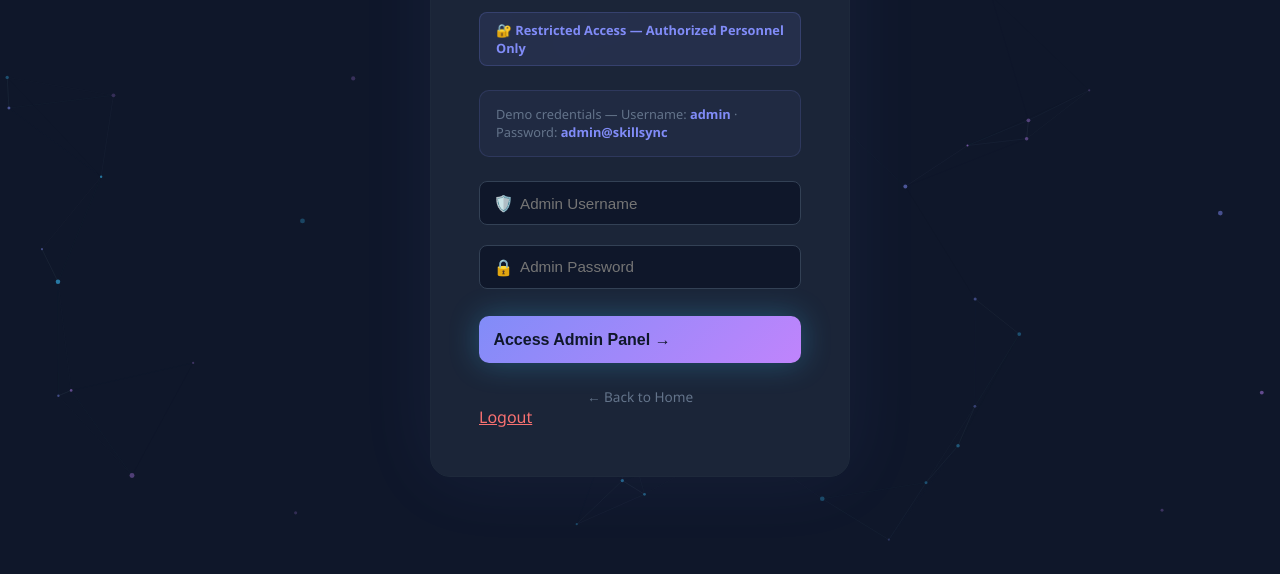
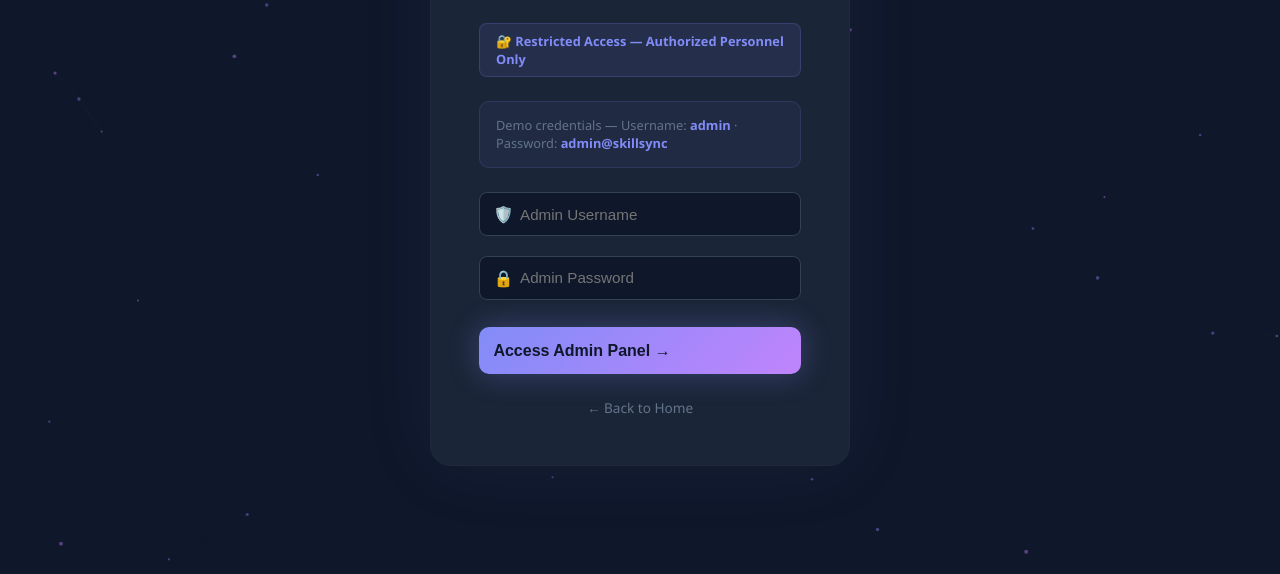
Before and after one commit to Mavrick-ME/jobs-skillsync, a plain HTML site: page frontend/admin/login.html in a window 1280 px wide. Shown: the part 226-800 px from the top of the page. Drawn offline with nearby package versions, Linux system fonts and the light colour scheme.

Commit message:
Fixed login pages with particles and auth system

```diff
--- a/frontend/admin/login.html
+++ b/frontend/admin/login.html
@@ -6,7 +6,6 @@
     <title>Admin Login | Jobs SkillSync</title>
     <link rel="stylesheet" href="../css/style.css">
     <link rel="stylesheet" href="../css/animations.css">
-    <script src="https://cdn.jsdelivr.net/npm/tsparticles@2/tsparticles.bundle.min.js"></script>
     <style>
         .login-wrapper {
             min-height: 100vh;
@@ -84,6 +83,10 @@
             border-radius: 10px;
             margin-top: 0.5rem;
             background: linear-gradient(135deg, #818cf8, #c084fc) !important;
+            box-shadow: 0 0 30px rgba(129, 140, 248, 0.3) !important;
+        }
+        .login-btn:hover {
+            box-shadow: 0 0 50px rgba(129, 140, 248, 0.5) !important;
         }
         .back-link {
             display: block;
@@ -122,6 +125,7 @@
     </style>
 </head>
 <body>
+
     <div id="tsparticles"></div>
 
     <div class="login-wrapper">
@@ -152,15 +156,30 @@
             <button class="btn-primary login-btn" onclick="handleLogin()">Access Admin Panel →</button>
 
             <a href="../index.html" class="back-link">← Back to Home</a>
-            <a href="#" onclick="logout(); window.location.href='login.html'" style="color:#f87171;">Logout</a>
         </div>
     </div>
 
     <script src="../js/app.js"></script>
     <script src="../js/auth.js"></script>
-    <script src="../js/animations.js"></script>
+    <script src="https://cdn.jsdelivr.net/npm/tsparticles@2/tsparticles.bundle.min.js"></script>
     <script>
-        // Redirect if already logged in
+        window.addEventListener("load", () => {
+            tsParticles.load("tsparticles", {
+                particles: {
+                    number: { value: 40 },
+                    color: { value: ["#818cf8", "#c084fc"] },
+                    links: { enable: true, color: "#1e293b", opacity: 0.4 },
+                    move: { enable: true, speed: 0.6 },
+                    opacity: { value: 0.4 },
+                    size: { value: { min: 1, max: 2 } }
+                },
+                interactivity: {
+                    events: { onHover: { enable: true, mode: "repulse" } }
+                },
+                background: { color: "transparent" }
+            });
+        });
+
         if (isLoggedIn("admin")) {
             window.location.href = "dashboard.html";
         }
```
